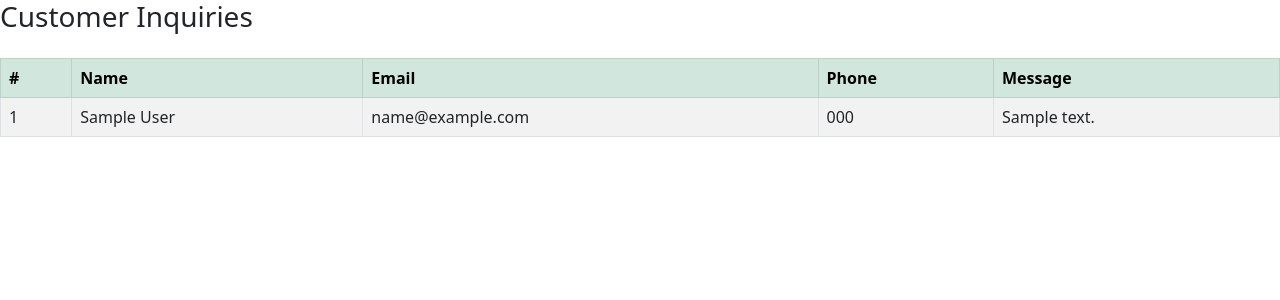
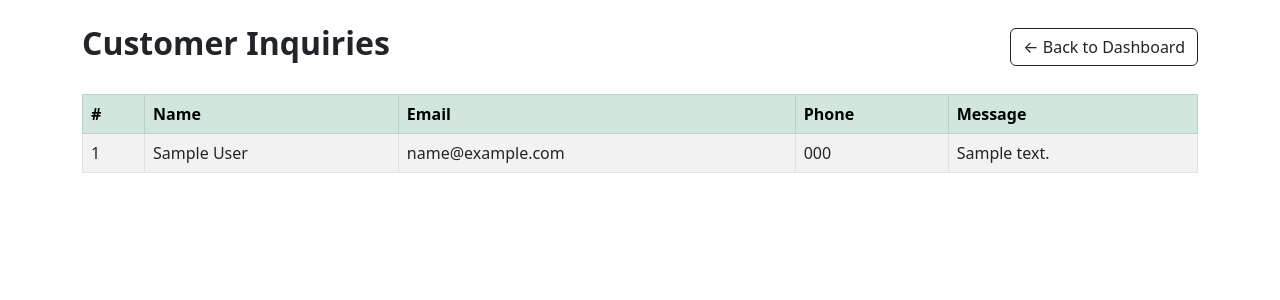
Before and after one commit to Mavindu-W/germzero, a PHP site: page /admin-inquiries.php in a window 1280 px wide. Shown: the top 300 px of the page. Run offline with PHP 8.4, Linux system fonts and the light colour scheme; tables that the repository leaves empty or names only in its code hold one stand-in row (values such as "Sample post"); a stand-in replaces the project's code that opens the database connection.

Commit message:
update admin inquiries

```diff
--- a/admin-inquiries.php
+++ b/admin-inquiries.php
@@ -6,8 +6,11 @@ $result = $conn->query("SELECT * FROM contact_inquiries ORDER BY submitted_at DE
     <link href="https://cdn.jsdelivr.net/npm/bootstrap@5.3.0/dist/css/bootstrap.min.css" rel="stylesheet">
 </head>
 
-
-<h3 class="mb-4">Customer Inquiries</h3>
+<div class="container py-4">
+  <div class="d-flex justify-content-between align-items-center mb-4">
+    <h2 class="fw-bold">Customer Inquiries</h2>
+    <a href="admin-dashboard.php" class="btn btn-outline-dark">← Back to Dashboard</a>
+  </div>
 
 <div class="table-responsive">
   <table class="table table-bordered table-hover table-striped align-middle">
```
